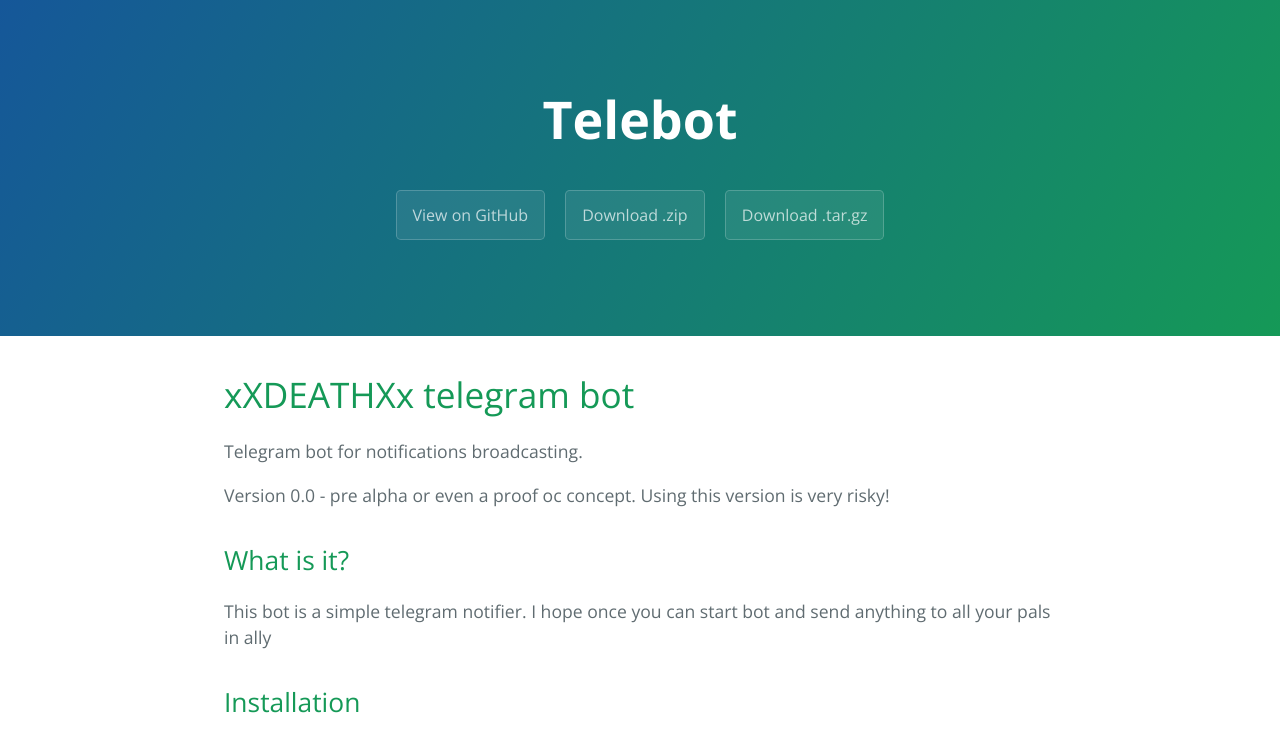
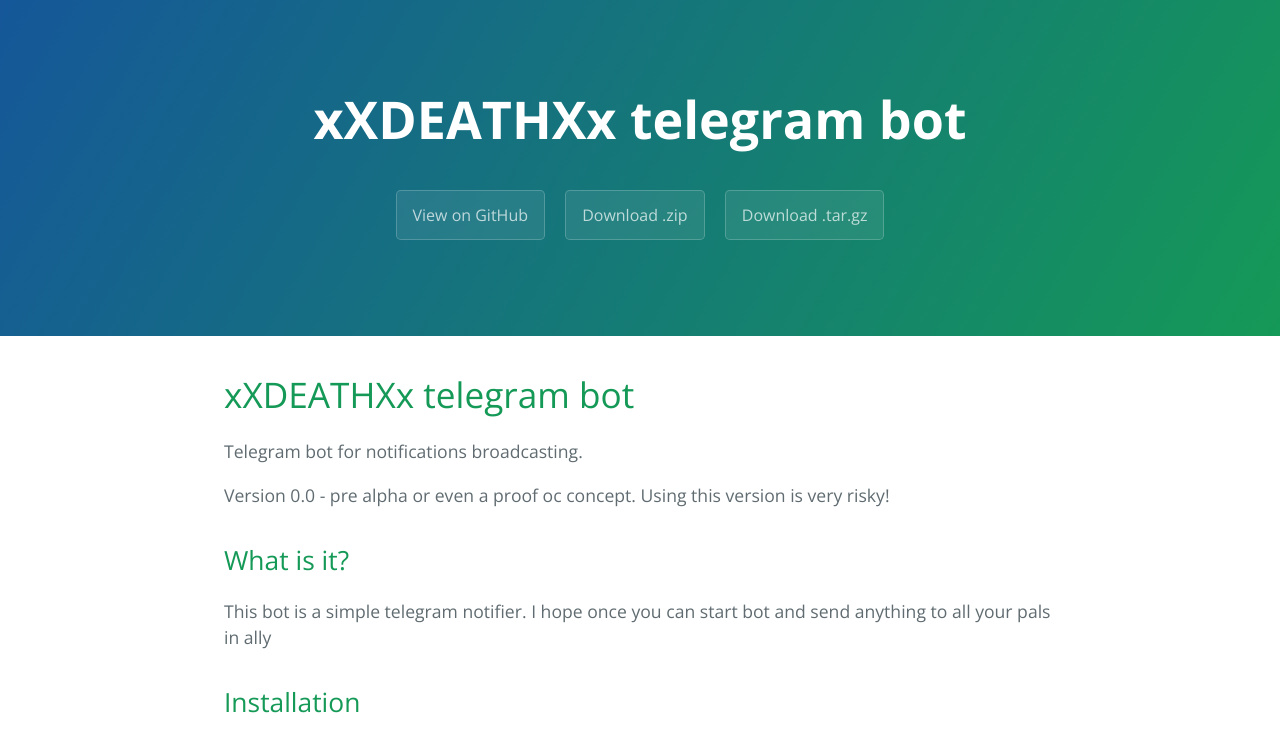
Before and after one commit to yurykozhenov/telebot, a plain HTML site: page index.html in a window 1280 px wide. Shown: the top 735 px of the page. Drawn offline with nearby package versions, Linux system fonts and the light colour scheme.

```diff
--- a/index.html
+++ b/index.html
@@ -2,7 +2,7 @@
 <html lang="en-us">
   <head>
     <meta charset="UTF-8">
-    <title>Telebot by finnetrolle</title>
+    <title>xXDEATHXx telegram bot by finnetrolle</title>
     <meta name="viewport" content="width=device-width, initial-scale=1">
     <link rel="stylesheet" type="text/css" href="stylesheets/normalize.css" media="screen">
     <link href='https://fonts.googleapis.com/css?family=Open+Sans:400,700' rel='stylesheet' type='text/css'>
@@ -11,7 +11,7 @@
   </head>
   <body>
     <section class="page-header">
-      <h1 class="project-name">Telebot</h1>
+      <h1 class="project-name">xXDEATHXx telegram bot</h1>
       <h2 class="project-tagline"></h2>
       <a href="https://github.com/finnetrolle/telebot" class="btn">View on GitHub</a>
       <a href="https://github.com/finnetrolle/telebot/zipball/master" class="btn">Download .zip</a>
@@ -145,7 +145,7 @@ application, we must use liquibase.</p>
 </ul>
 
       <footer class="site-footer">
-        <span class="site-footer-owner"><a href="https://github.com/finnetrolle/telebot">Telebot</a> is maintained by <a href="https://github.com/finnetrolle">finnetrolle</a>.</span>
+        <span class="site-footer-owner"><a href="https://github.com/finnetrolle/telebot">xXDEATHXx telegram bot</a> is maintained by <a href="https://github.com/finnetrolle">finnetrolle</a>.</span>
 
         <span class="site-footer-credits">This page was generated by <a href="https://pages.github.com">GitHub Pages</a> using the <a href="https://github.com/jasonlong/cayman-theme">Cayman theme</a> by <a href="https://twitter.com/jasonlong">Jason Long</a>.</span>
       </footer>
```
Also changed, not shown: params.json (+1 -1 lines).
